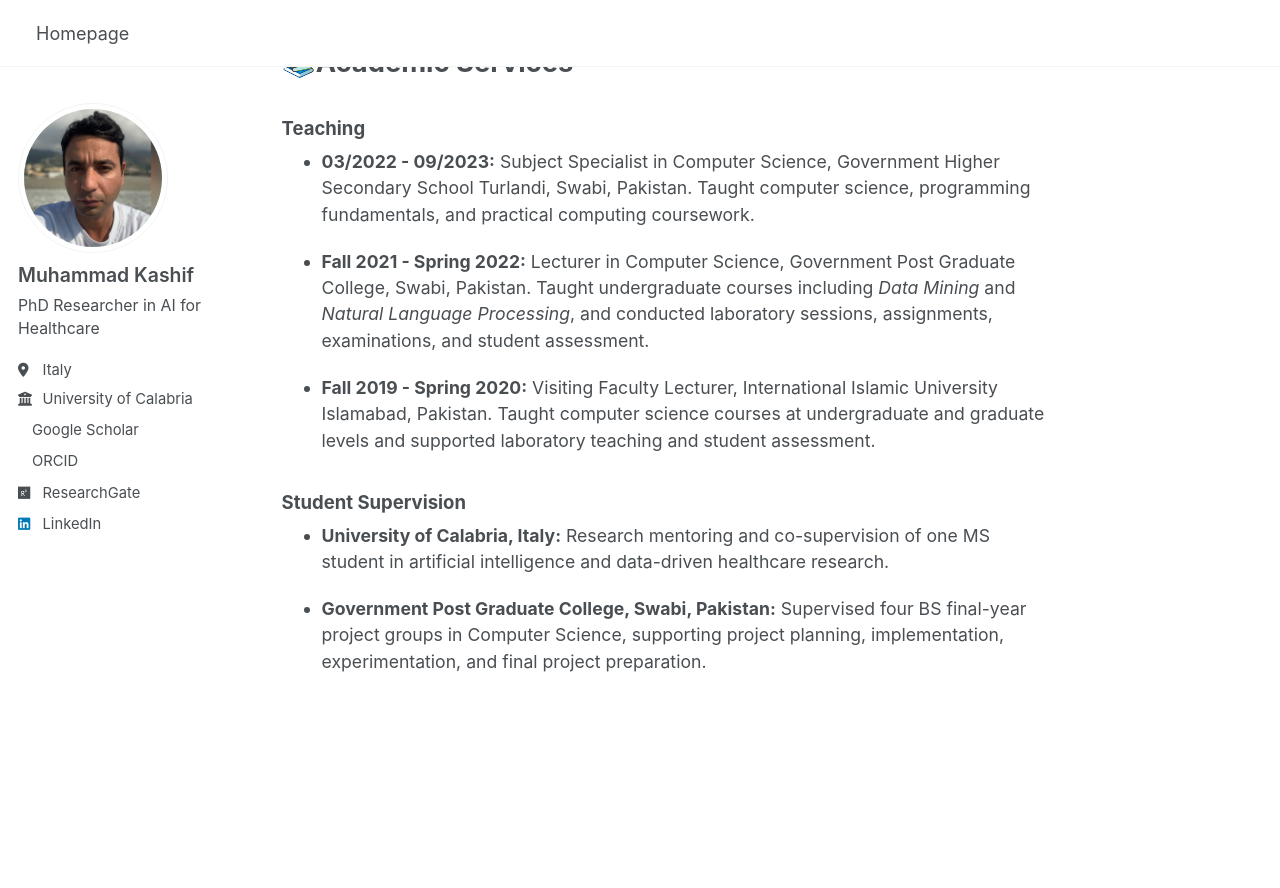
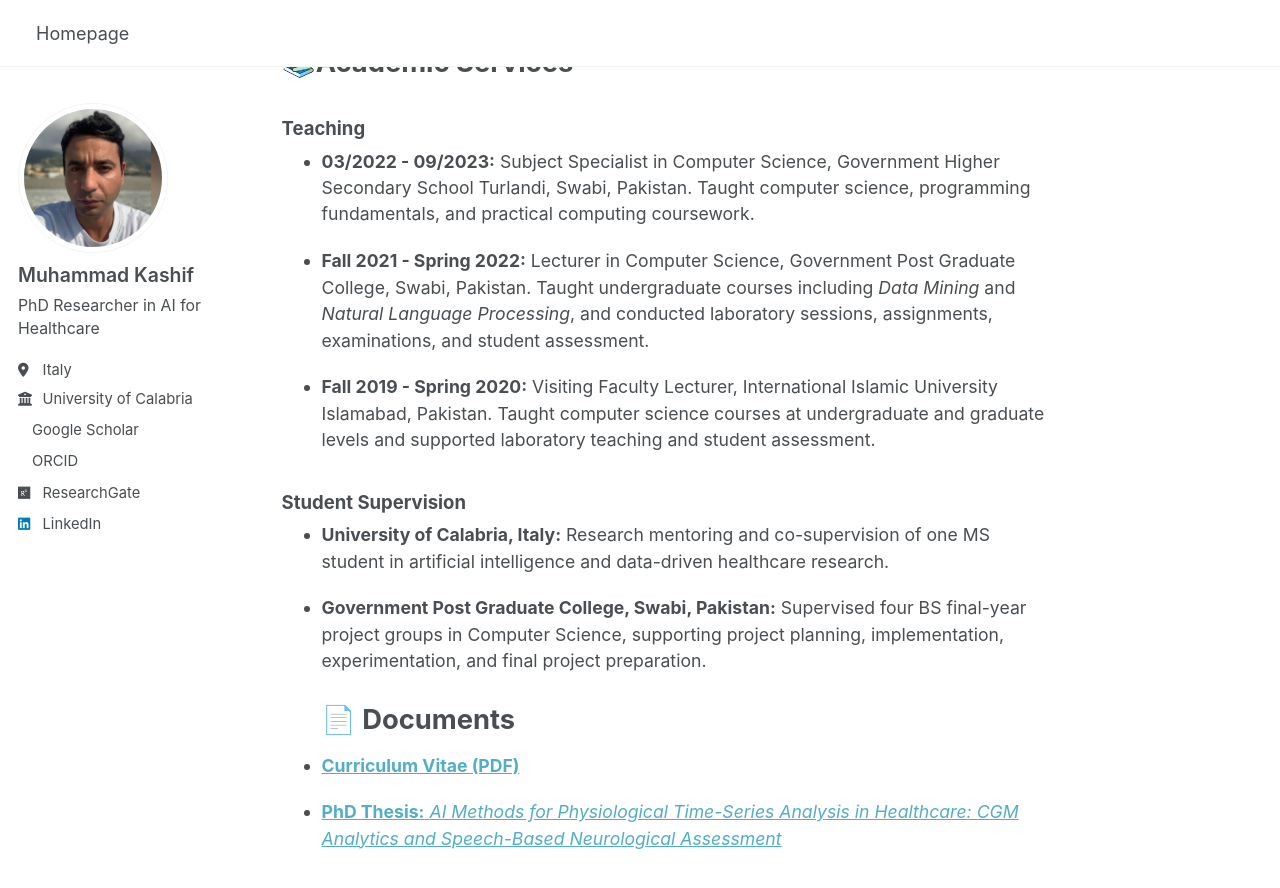
Before and after one commit to drkashifhon/drkashifhon.github.io, a Jekyll site: the page built from _pages/about.md, in a window 1280 px wide and 900 px high, scrolled down 3108 px. Shown: the top 888 px of the window. Built offline with Jekyll 4.4.1, drawn with Linux system fonts in a browser that asks for light colours; a style sheet for code colours, icons or effects is not loaded; before the commit the page ends 3831 px from its top, so only the background shows below that.

Commit message:
Update about.md

```diff
--- a/_pages/about.md
+++ b/_pages/about.md
@@ -92,3 +92,9 @@ In October 2026, I also joined a PNRR-funded research activity at DIMES as a Pos
 - **University of Calabria, Italy:** Research mentoring and co-supervision of one MS student in artificial intelligence and data-driven healthcare research.
 
 - **Government Post Graduate College, Swabi, Pakistan:** Supervised four BS final-year project groups in Computer Science, supporting project planning, implementation, experimentation, and final project preparation.
+
+  # 📄 Documents
+
+- [**Curriculum Vitae (PDF)**](/files/Kashif_CV.pdf)
+
+- [**PhD Thesis:** *AI Methods for Physiological Time-Series Analysis in Healthcare: CGM Analytics and Speech-Based Neurological Assessment*](/files/Kashif_Muhammad_PhD_Thesis.pdf)
```
